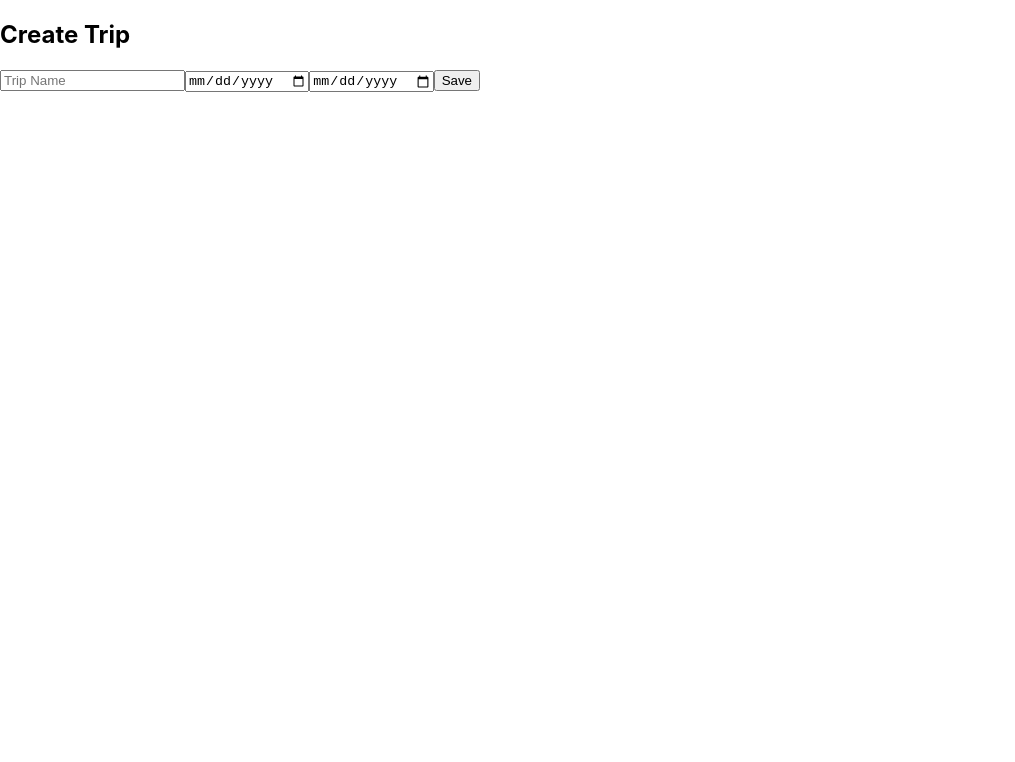
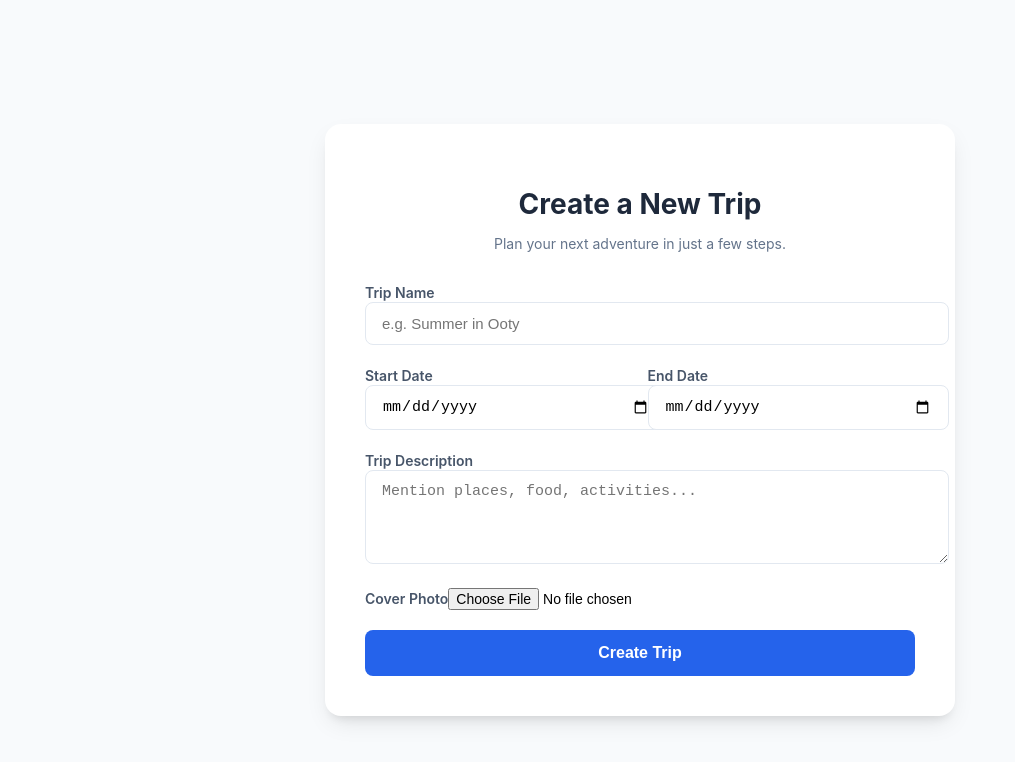
Before and after one commit to mohanrajloganathan05/GlobeTrotter-odoo-hack, a React (Create React App) app in the folder client/: page /create in a window 1280 px wide. Shown: the top 762 px of the page, without its empty margins (0-1015 px from the left). Built offline with nearby package versions, Linux system fonts and the light colour scheme.

Commit message:
create trip screen not working

```diff
--- a/client/src/pages/CreateTrip.jsx
+++ b/client/src/pages/CreateTrip.jsx
@@ -1,27 +1,250 @@
-import { useState } from "react";
+import React, { useState } from "react";
 import API from "../api";
 
-export default function CreateTrip() {
-  const [title, setTitle] = useState("");
-  const [start, setStart] = useState("");
-  const [end, setEnd] = useState("");
+/* Helper: convert image file to Base64 */
+const convertToBase64 = (file) => {
+  return new Promise((resolve, reject) => {
+    const reader = new FileReader();
+    reader.readAsDataURL(file);
+    reader.onload = () => resolve(reader.result);
+    reader.onerror = (err) => reject(err);
+  });
+};
 
-  const createTrip = async () => {
-    await API.post("/trips", {
-      title,
-      start_date: start,
-      end_date: end
-    });
-    window.location.href = "/dashboard";
+const CreateTrip = () => {
+  const [tripData, setTripData] = useState({
+    tripName: "",
+    startDate: "",
+    endDate: "",
+    description: "",
+    coverPhoto: null,
+  });
+
+  const handleChange = (e) => {
+    const { name, value } = e.target;
+    setTripData({ ...tripData, [name]: value });
+  };
+
+  const handleFileChange = (e) => {
+    setTripData({ ...tripData, coverPhoto: e.target.files[0] });
+  };
+
+  const handleSubmit = async (e) => {
+    e.preventDefault();
+
+    try {
+      const user = JSON.parse(localStorage.getItem("user"));
+      if (!user) {
+        alert("User not logged in");
+        return;
+      }
+
+      let base64Image = null;
+      if (tripData.coverPhoto) {
+        base64Image = await convertToBase64(tripData.coverPhoto);
+      }
+
+      const payload = {
+        user_id: user.id,
+        trip_name: tripData.tripName,
+        start_date: tripData.startDate,
+        end_date: tripData.endDate,
+        description: tripData.description,
+        cover_photo: base64Image, // Base64 string
+      };
+
+      const res = await API.post("/create-trip", payload, {
+        headers: {
+          "Content-Type": "application/json",
+        },
+      });
+
+      alert("✨ Trip created successfully!");
+      console.log(res.data);
+
+      setTripData({
+        tripName: "",
+        startDate: "",
+        endDate: "",
+        description: "",
+        coverPhoto: null,
+      });
+
+    } catch (error) {
+      console.error("Create trip error:", error);
+      alert("❌ Failed to create trip");
+    }
   };
 
   return (
-    <div>
-      <h2>Create Trip</h2>
-      <input placeholder="Trip Name" onChange={e => setTitle(e.target.value)} />
-      <input type="date" onChange={e => setStart(e.target.value)} />
-      <input type="date" onChange={e => setEnd(e.target.value)} />
-      <button onClick={createTrip}>Save</button>
+    <div style={styles.pageWrapper}>
+      <div style={styles.container}>
+        <div style={styles.headerSection}>
+          <h2 style={styles.heading}>Create a New Trip</h2>
+          <p style={styles.subHeading}>
+            Plan your next adventure in just a few steps.
+          </p>
+        </div>
+
+        <form onSubmit={handleSubmit} style={styles.form}>
+          {/* Trip Name */}
+          <div style={styles.inputGroup}>
+            <label style={styles.label}>Trip Name</label>
+            <input
+              type="text"
+              name="tripName"
+              placeholder="e.g. Summer in Ooty"
+              value={tripData.tripName}
+              onChange={handleChange}
+              required
+              style={styles.input}
+            />
+          </div>
+
+          {/* Dates */}
+          <div style={styles.dateRow}>
+            <div style={styles.flexItem}>
+              <label style={styles.label}>Start Date</label>
+              <input
+                type="date"
+                name="startDate"
+                value={tripData.startDate}
+                onChange={handleChange}
+                required
+                style={styles.input}
+              />
+            </div>
+
+            <div style={styles.flexItem}>
+              <label style={styles.label}>End Date</label>
+              <input
+                type="date"
+                name="endDate"
+                value={tripData.endDate}
+                onChange={handleChange}
+                required
+                style={styles.input}
+              />
+            </div>
+          </div>
+
+          {/* Description */}
+          <div style={styles.inputGroup}>
+            <label style={styles.label}>Trip Description</label>
+            <textarea
+              name="description"
+              placeholder="Mention places, food, activities..."
+              value={tripData.description}
+              onChange={handleChange}
+              rows="4"
+              style={styles.textarea}
+            />
+          </div>
+
+          {/* Cover Photo */}
+          <div style={styles.inputGroup}>
+            <label style={styles.label}>Cover Photo</label>
+            <input
+              type="file"
+              accept="image/*"
+              onChange={handleFileChange}
+              style={styles.fileInput}
+            />
+          </div>
+
+          {/* Submit */}
+          <button type="submit" style={styles.button}>
+            Create Trip
+          </button>
+        </form>
+      </div>
     </div>
   );
-}
+};
+
+const styles = {
+  pageWrapper: {
+    backgroundColor: "#f8fafc",
+    minHeight: "100vh",
+    display: "flex",
+    alignItems: "center",
+    justifyContent: "center",
+    padding: "20px",
+    fontFamily: "'Inter', sans-serif",
+  },
+  container: {
+    width: "100%",
+    maxWidth: "550px",
+    padding: "40px",
+    borderRadius: "16px",
+    background: "#ffffff",
+    boxShadow:
+      "0 10px 25px -5px rgba(0, 0, 0, 0.1), 0 8px 10px -6px rgba(0, 0, 0, 0.1)",
+  },
+  headerSection: {
+    textAlign: "center",
+    marginBottom: "30px",
+  },
+  heading: {
+    fontSize: "28px",
+    fontWeight: "700",
+    color: "#1e293b",
+    marginBottom: "8px",
+  },
+  subHeading: {
+    color: "#64748b",
+    fontSize: "14px",
+  },
+  form: {
+    display: "flex",
+    flexDirection: "column",
+  },
+  inputGroup: {
+    marginBottom: "20px",
+  },
+  label: {
+    fontSize: "14px",
+    fontWeight: "600",
+    color: "#475569",
+    marginBottom: "8px",
+  },
+  input: {
+    width: "100%",
+    padding: "12px 16px",
+    borderRadius: "8px",
+    border: "1px solid #e2e8f0",
+    fontSize: "15px",
+  },
+  textarea: {
+    width: "100%",
+    padding: "12px 16px",
+    borderRadius: "8px",
+    border: "1px solid #e2e8f0",
+    fontSize: "15px",
+    resize: "vertical",
+  },
+  dateRow: {
+    display: "flex",
+    gap: "15px",
+    marginBottom: "20px",
+    flexWrap: "wrap",
+  },
+  flexItem: {
+    flex: "1 1 200px",
+  },
+  fileInput: {
+    fontSize: "14px",
+  },
+  button: {
+    padding: "14px",
+    background: "#2563eb",
+    color: "#fff",
+    border: "none",
+    borderRadius: "8px",
+    cursor: "pointer",
+    fontSize: "16px",
+    fontWeight: "600",
+  },
+};
+
+export default CreateTrip;
--- a/client/src/pages/Login.jsx
+++ b/client/src/pages/Login.jsx
@@ -32,6 +32,7 @@ export default function Login() {
     try {
       const res = await API.post("/login", { email, password });
       localStorage.setItem("token", res.data.token);
+      localStorage.setItem("user", JSON.stringify(res.data.user));
       navigate("/dashboard");
     } catch {
       setError("Invalid credentials");
```
Also changed, not shown: 1 other file (tests, documents, lock files or other folders).
